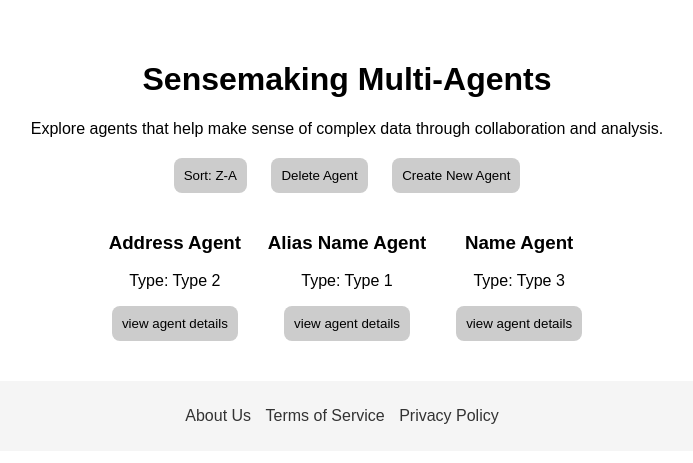
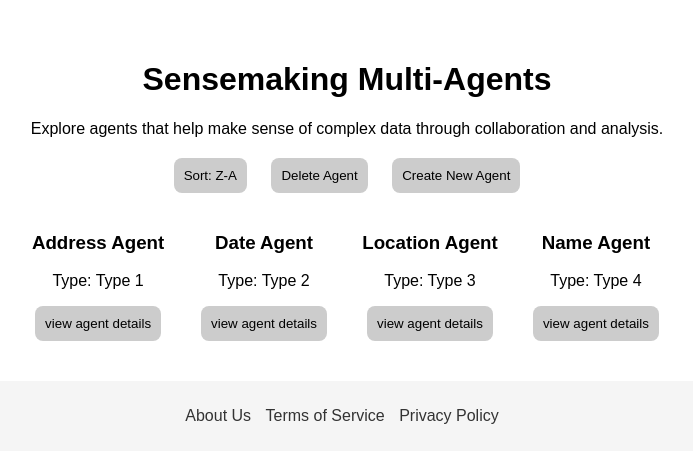
Before and after one commit to mmetwaly-purdue/CNIT581_Web_Development, a Django app: page /agents/ in a window 1280 px wide. Shown: the part 85-548 px from the top of the page, without its empty margins (293-986 px from the left). Run offline with Django 5.2, Linux system fonts and the light colour scheme.

Commit message:
new stuff
added new agents and highlights for each parameter.

```diff
--- a/multi_agent_project/agents/utils.py
+++ b/multi_agent_project/agents/utils.py
@@ -34,7 +34,8 @@ class Agent:
         }
 
 agent_list = [
-    {"id": 1, "name": "Alias Name Agent", "type": "Type 1"},
-    {"id": 2, "name": "Address Agent", "type": "Type 2"},
-    {"id": 3, "name": "Name Agent", "type": "Type 3"},
+    {"id": 1, "name": "Date Agent", "type": "Type 2"},
+    {"id": 2, "name": "Address Agent", "type": "Type 1"},
+    {"id": 3, "name": "Name Agent", "type": "Type 4"},
+    {"id": 4, "name": "Location Agent", "type": "Type 3"},
 ]
--- a/multi_agent_project/static/main.css
+++ b/multi_agent_project/static/main.css
@@ -1055,3 +1055,10 @@ textarea {
 .logout-popup button:hover {
     background: #c9302c;
 }
+/* ------------------------------------------------------------------------------------------------------ */
+/* Gemini Highlighting */
+.highlight {
+    background-color: yellow;
+    font-weight: bold;
+    color: black;
+}
--- a/multi_agent_project/static/main.js
+++ b/multi_agent_project/static/main.js
@@ -754,7 +754,8 @@ $(document).ready(function () {
     $('.run-gemini-button').on('click', function () {
         const selectedBox = $(this).closest('.workflow-agent-box'); // Find the closest agent box
         const agentName = selectedBox.data('agent'); // Get the agent name
-        const documentContent = selectedBox.find('.document-content').text().trim(); // Get document content
+        const contentContainer = selectedBox.find('.document-content'); // Target the content container
+        const documentContent = contentContainer.text().trim(); // Get document content
 
         console.log("Processing document for Gemini:", { agentName, documentContent });
 
@@ -768,19 +769,35 @@ $(document).ready(function () {
             url: '/run_gemini/',
             method: 'POST',
             headers: { 'X-CSRFToken': getCSRFTokenFromCookie() },
-            data: {
-                document_content: documentContent,
-                agent_name: agentName // Include agent name
-            },
+            data: { document_content: documentContent, agent_name: agentName },
             success: function (response) {
-                console.log(`Gemini Response for ${agentName}:`, response.response);
-                alert(`Gemini Response for ${agentName}: ${response.response}`); // Optional: Show response to user
+                let wordsToHighlight = response.response; // Assuming the response is a string of words
+                console.log(`Gemini Response for ${agentName}:`, wordsToHighlight);
+
+                // Ensure wordsToHighlight is an array
+                if (typeof wordsToHighlight === 'string') {
+                    wordsToHighlight = wordsToHighlight.split(',').map(word => word.trim());
+                }
+
+                highlightWords(contentContainer, wordsToHighlight);
             },
             error: function (error) {
                 console.error("Error processing with Gemini:", error);
             }
         });
     });
+
+    // Function to highlight words in a container
+    function highlightWords(container, words) {
+        const content = container.text();
+        const regex = new RegExp(`\\b(${words.join('|')})\\b`, 'gi'); // Create regex for word matching
+        const highlightedContent = content.replace(regex, (match) => {
+            return `<span class="highlight">${match}</span>`;
+        });
+
+        container.html(highlightedContent); // Update the container with highlighted content
+    }
+
 
     function loadDocumentContent(agentId, documentName) {
         const filePath = `/static/uploads/${documentName}`; // Path to the file
```
